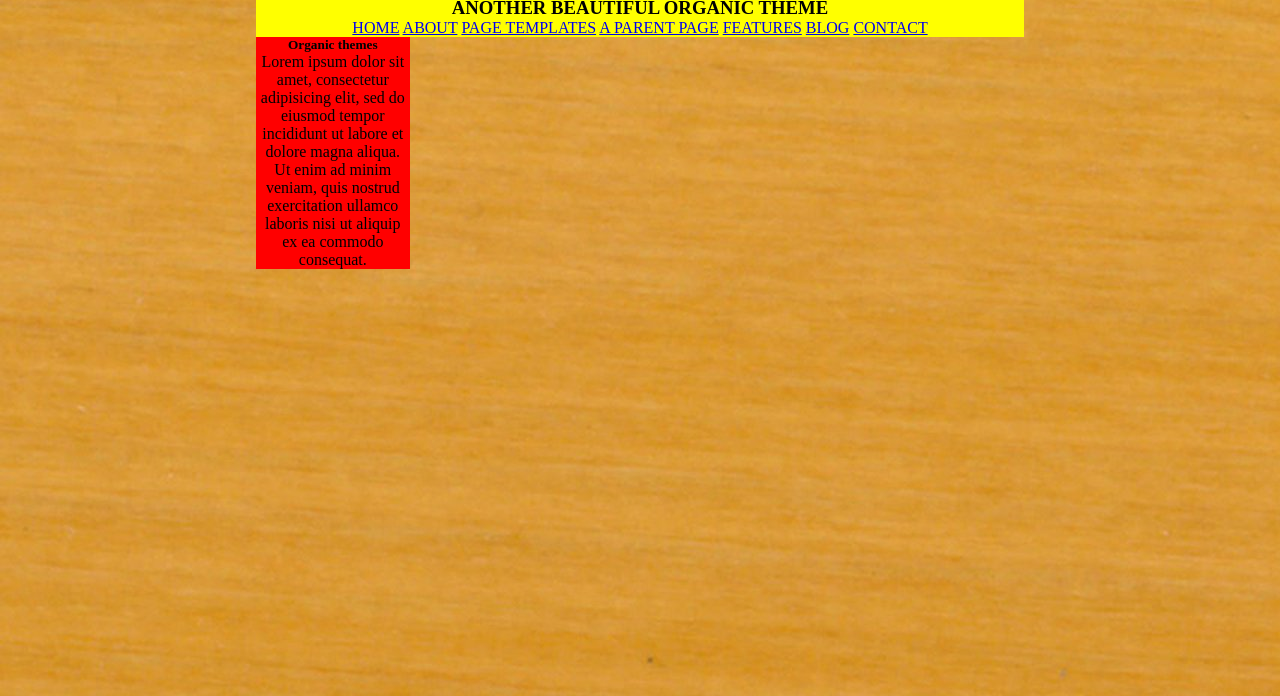
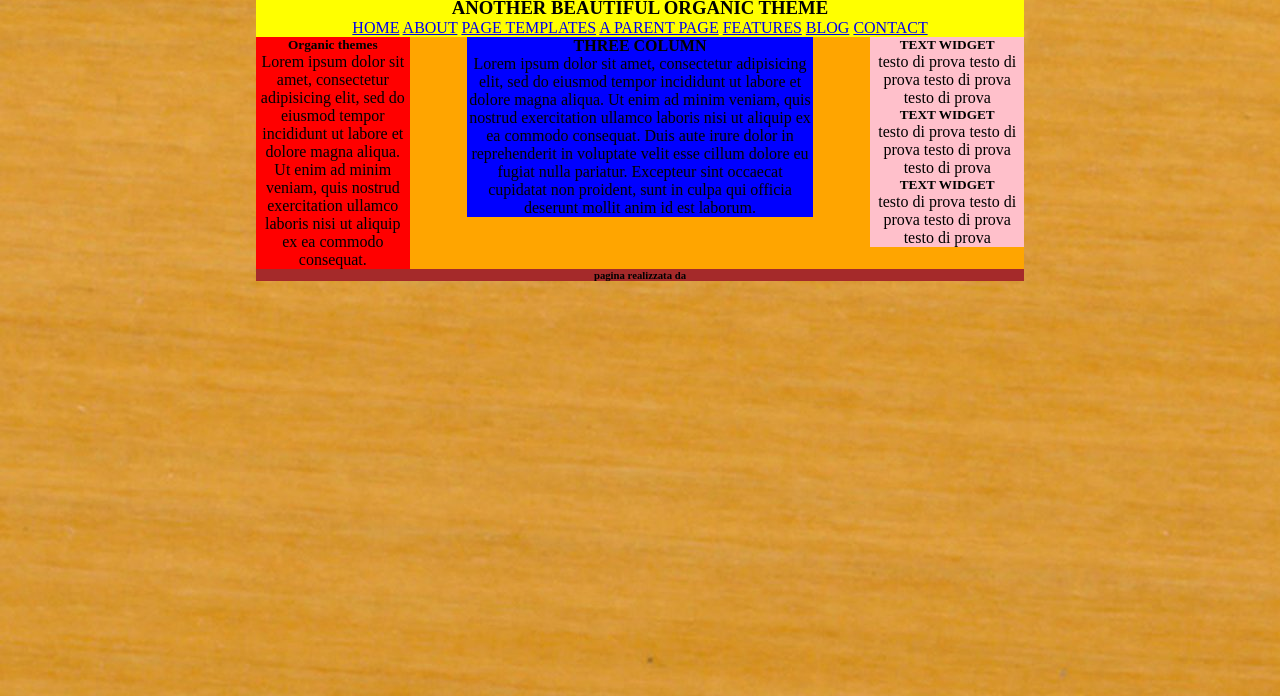
Before and after one commit to manuelggit/htmlcss-struttura-wp, a plain HTML site: page index.html in a window 1280 px wide. Shown: the part 104-800 px from the top of the page. Drawn offline with Linux system fonts and the light colour scheme.

Commit message:
Disposizione ordinata dei blocchi

```diff
--- a/css/style.css
+++ b/css/style.css
@@ -30,8 +30,31 @@ main {
   background: orange;
 }
 
+main:after {
+content: "";
+display: table;
+clear: both;
+}
+
 .sinistra {
+  display: inline-block;
   float: left;
   width: 20%;
   background: red;
 }
+
+.centro {
+  display: inline-block;
+  width: 45%;
+  background: blue;
+}
+
+.destra {
+  float: right;
+  width: 20%;
+  background: pink;
+}
+
+footer {
+  background: brown;
+}
--- a/index.html
+++ b/index.html
@@ -54,6 +54,8 @@
     <!-- blocco centro -->
 
     <div class="centro">
+      <h4>THREE COLUMN</h4>
+      <p>Lorem ipsum dolor sit amet, consectetur adipisicing elit, sed do eiusmod tempor incididunt ut labore et dolore magna aliqua. Ut enim ad minim veniam, quis nostrud exercitation ullamco laboris nisi ut aliquip ex ea commodo consequat. Duis aute irure dolor in reprehenderit in voluptate velit esse cillum dolore eu fugiat nulla pariatur. Excepteur sint occaecat cupidatat non proident, sunt in culpa qui officia deserunt mollit anim id est laborum.</p>
 
     </div>
 
@@ -63,14 +65,19 @@
 
       <!-- destra1 -->
       <div class="box">
-
+       <h5>TEXT WIDGET</h5>
+       <p>testo di prova testo di prova testo di prova testo di prova</p>
       </div>
       <!-- destra2 -->
       <div class="box">
+       <h5>TEXT WIDGET</h5>
+       <p>testo di prova testo di prova testo di prova testo di prova</p>
 
       </div>
       <!-- destra3 -->
       <div class="box">
+       <h5>TEXT WIDGET</h5>
+       <p>testo di prova testo di prova testo di prova testo di prova</p>
 
       </div>
 
@@ -81,6 +88,7 @@
   <!-- footer -->
 
   <footer>
+    <h6>pagina realizzata da</h6>
 
   </footer>
 
```
